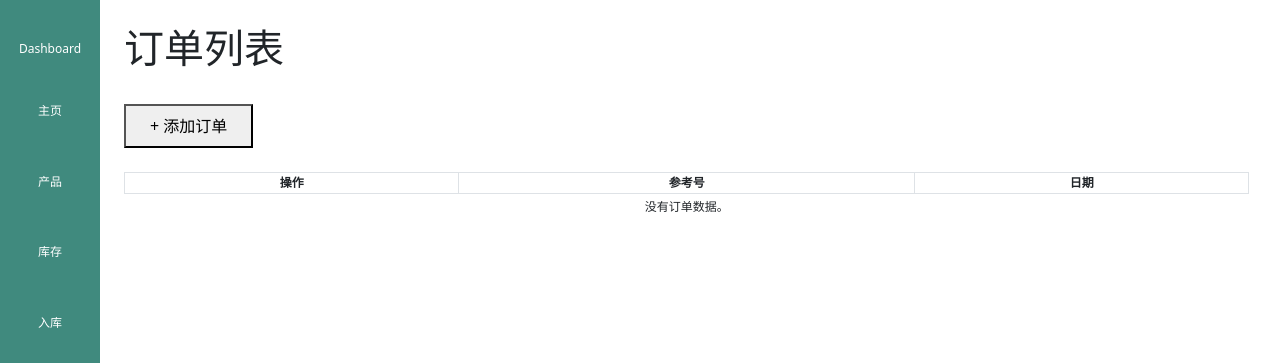
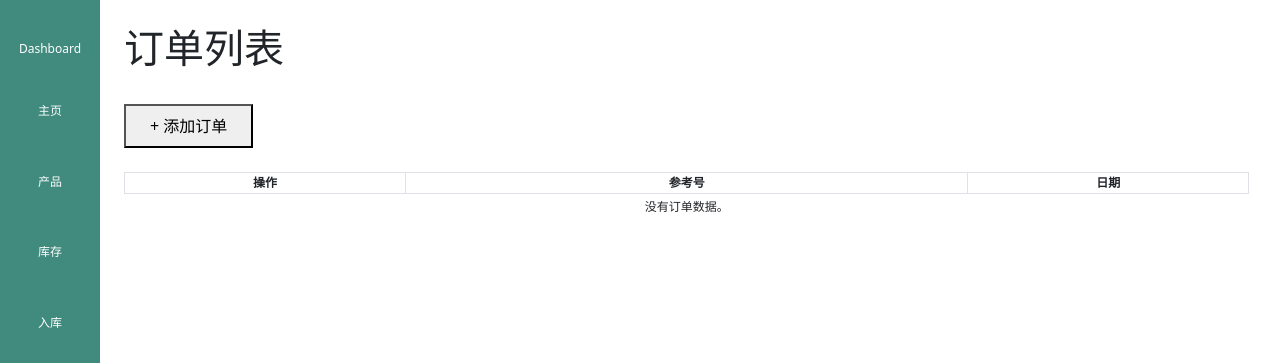
Before and after one commit to chen-fang-1992/WMS, a Django app: page /orders/ in a window 1280 px wide. Shown: the top 363 px of the page. Run offline with Django 5.2, Linux system fonts and the light colour scheme; data that the repository does not hold is empty.

Commit message:
固定宽度

```diff
--- a/app/inbounds/templates/inbounds/list.html
+++ b/app/inbounds/templates/inbounds/list.html
@@ -66,6 +66,11 @@ select option {
 	<!-- 表格区域 -->
 	<div class="mt-4 bg-white shadow-md rounded-lg w-full overflow-x-auto">
 		<table class="w-full border-collapse text-sm w-100">
+			<colgroup>
+				<col class="w-20">
+				<col class="w-50">
+				<col class="w-30">
+			</colgroup>
 			<thead class="bg-gray-100">
 				<tr>
 					<th class="p-1 border border-gray-300">操作</th>
--- a/app/orders/templates/orders/list.html
+++ b/app/orders/templates/orders/list.html
@@ -66,6 +66,11 @@ select option {
 	<!-- 表格区域 -->
 	<div class="mt-4 bg-white shadow-md rounded-lg w-full overflow-x-auto">
 		<table class="w-full border-collapse text-sm w-100">
+			<colgroup>
+				<col class="w-20">
+				<col class="w-50">
+				<col class="w-30">
+			</colgroup>
 			<thead class="bg-gray-100">
 				<tr>
 					<th class="p-1 border border-gray-300">操作</th>
```
